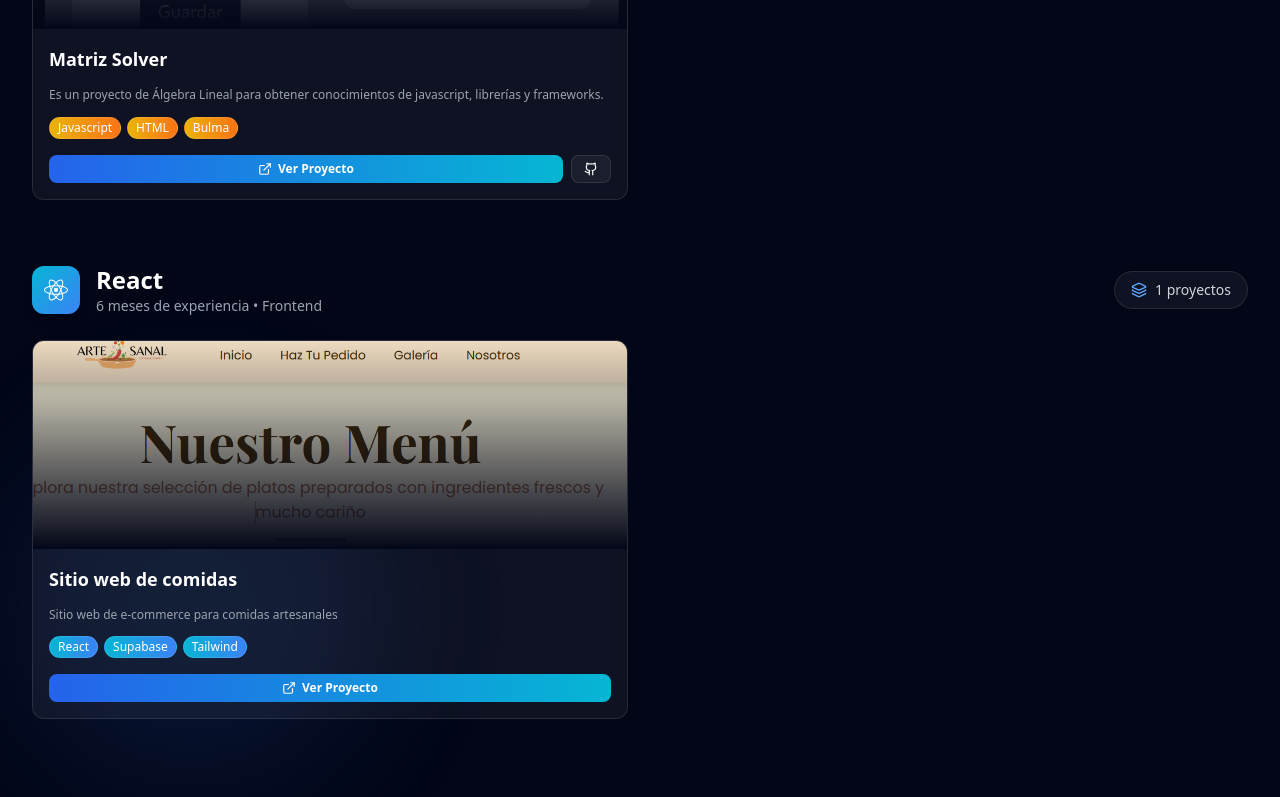
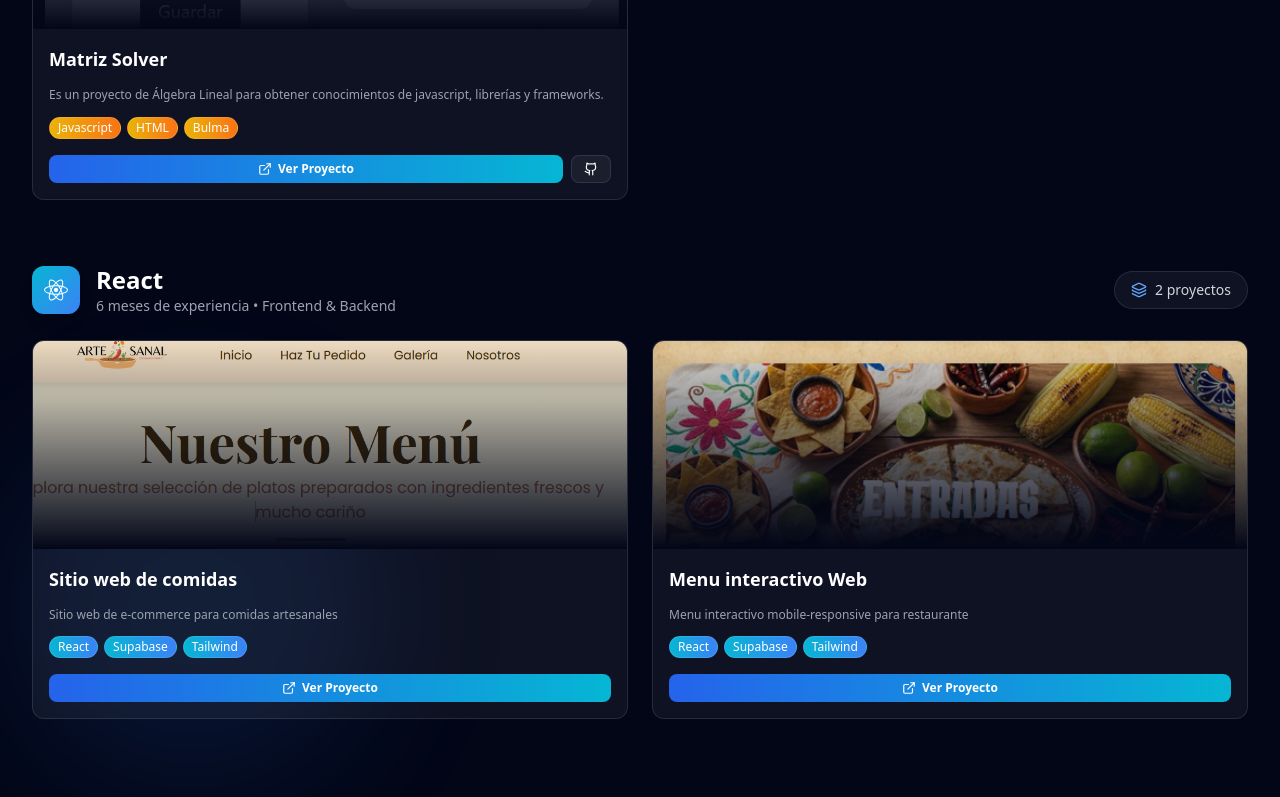
Before and after one commit to Heisenberg17J/hejembert-portfolio, a React (Vite) app: page / in a window 1280 px wide. Shown: the part 3759-4556 px from the top of the page. Built offline with nearby package versions, Linux system fonts and the light colour scheme; no server answers.

Commit message:
update tecnologies_data projects

```diff
--- a/src/data/technologies_data.js
+++ b/src/data/technologies_data.js
@@ -39,7 +39,7 @@ export const technologies_data = [
         color: "from-yellow-500 to-orange-500",
         borderColor: "border-yellow-500/30",
         hoverBorder: "hover:border-yellow-500",
-        category: "Frontend & Backend",
+        category: "Frontend",
         experience: "2 años",
         projects: [
         {
@@ -60,7 +60,7 @@ export const technologies_data = [
         color: "from-cyan-500 to-blue-500",
         borderColor: "border-cyan-500/30",
         hoverBorder: "hover:border-cyan-500",
-        category: "Frontend",
+        category: "Frontend & Backend",
         experience: "6 meses",
         projects: [
         {
@@ -69,6 +69,13 @@ export const technologies_data = [
             tech: ["React", "Supabase", "Tailwind"],
             image: "/images/projects/pagina-comidas.png",
             viewProject: "https://artesanalcocina.pages.dev/"
+        },
+        {
+            title: "Menu interactivo Web",
+            description: "Menu interactivo mobile-responsive para restaurante",
+            tech: ["React", "Supabase", "Tailwind"],
+            image: "/images/projects/menu-digital.png",
+            viewProject: "https://flordemexico.vercel.app/"
         }
         ]
     }
```
Also changed, not shown: public/images/projects/menu-digital.png (added).
